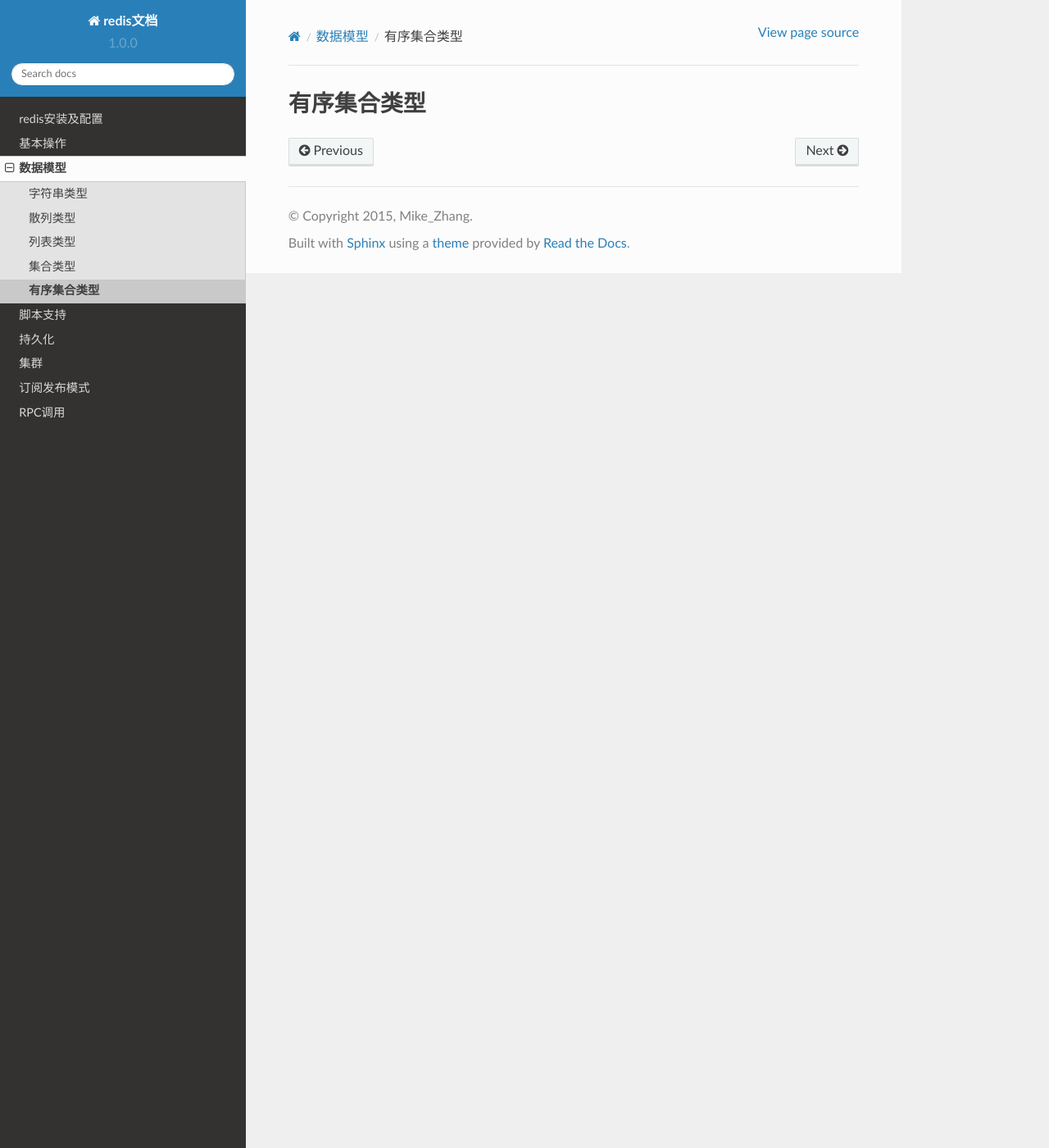
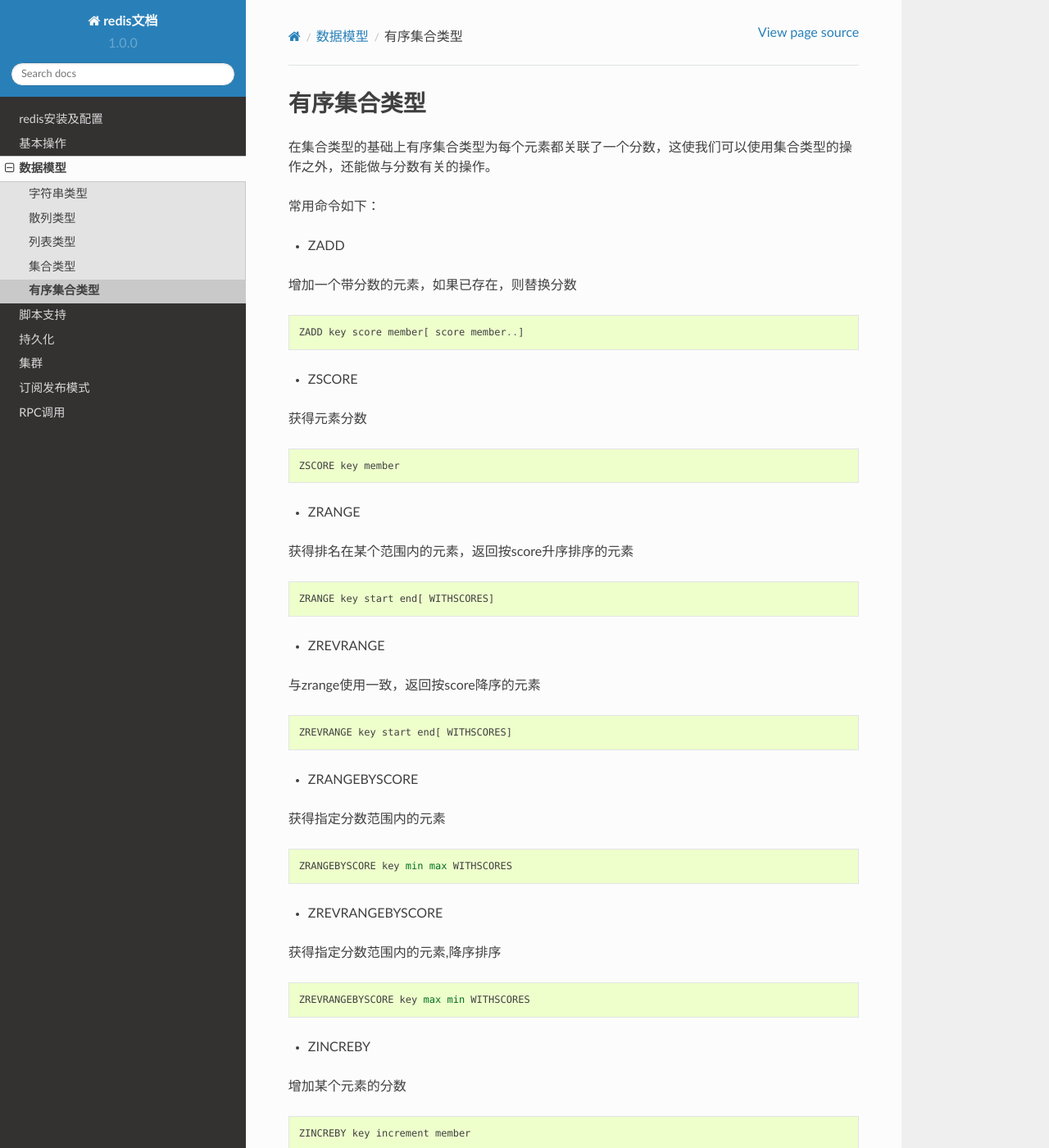
Before and after one commit to mike-zhang/redisDoc, a Sphinx documentation site: the page built from contents/source/datatype_ordersets.rst, in a window 1280 px wide and 1400 px high. Shown: the whole window at 82% size. Built offline with Sphinx 7.4.7 and the Read the Docs theme 2.0.0, drawn with Linux system fonts in a browser that asks for light colours; some of the changed text lies outside the part shown.

Commit message:
完善数据集合命令

```diff
--- a/contents/source/datatype_hash.rst
+++ b/contents/source/datatype_hash.rst
@@ -47,4 +47,4 @@
 
     HEXISTS key field
 
-其它hashs命令参考官方手册 ： http://redis.io/commands#hashs
+其它hashs命令参考官方手册 ： http://redis.io/commands#hash
--- a/contents/source/datatype_list.rst
+++ b/contents/source/datatype_list.rst
@@ -75,4 +75,4 @@
 
 
 
-其它命令参考官方手册 ： http://redis.io/commands
+其它命令参考官方手册 ： http://redis.io/commands#list
--- a/contents/source/datatype_ordersets.rst
+++ b/contents/source/datatype_ordersets.rst
@@ -1,3 +1,75 @@
 
 有序集合类型
 -----------
+在集合类型的基础上有序集合类型为每个元素都关联了一个分数，这使我们可以使用集合类型的操作之外，还能做与分数有关的操作。
+
+常用命令如下：
+
+* ZADD
+增加一个带分数的元素，如果已存在，则替换分数
+::
+
+    ZADD key score member[ score member..]
+
+* ZSCORE
+获得元素分数
+::
+
+    ZSCORE key member
+
+* ZRANGE
+获得排名在某个范围内的元素，返回按score升序排序的元素
+::
+
+    ZRANGE key start end[ WITHSCORES]
+
+* ZREVRANGE
+与zrange使用一致，返回按score降序的元素
+::
+
+    ZREVRANGE key start end[ WITHSCORES]
+
+* ZRANGEBYSCORE
+获得指定分数范围内的元素
+::
+
+    ZRANGEBYSCORE key min max WITHSCORES
+
+* ZREVRANGEBYSCORE
+获得指定分数范围内的元素,降序排序
+::
+
+    ZREVRANGEBYSCORE key max min WITHSCORES
+
+* ZINCREBY
+增加某个元素的分数
+::
+
+    ZINCREBY key increment member
+
+* ZCARD
+获取集合中元素个数
+::
+
+    ZCARD key
+
+* ZCOUNT
+获得指定分数范围内的元素个数
+::
+
+    ZCOUNT KEY min max
+
+* ZREM
+删除一个或多个元素
+::
+
+    ZREM key member[ member..]
+
+* ZRANK
+获取分数从小到大排序的位置
+::
+
+    ZRANK key member
+
+
+其它sorted_set命令参考官方手册 :  http://redis.io/commands#sorted_set
```
Also changed, not shown: contents/source/datatype_sets.rst (+61 -0 lines).
